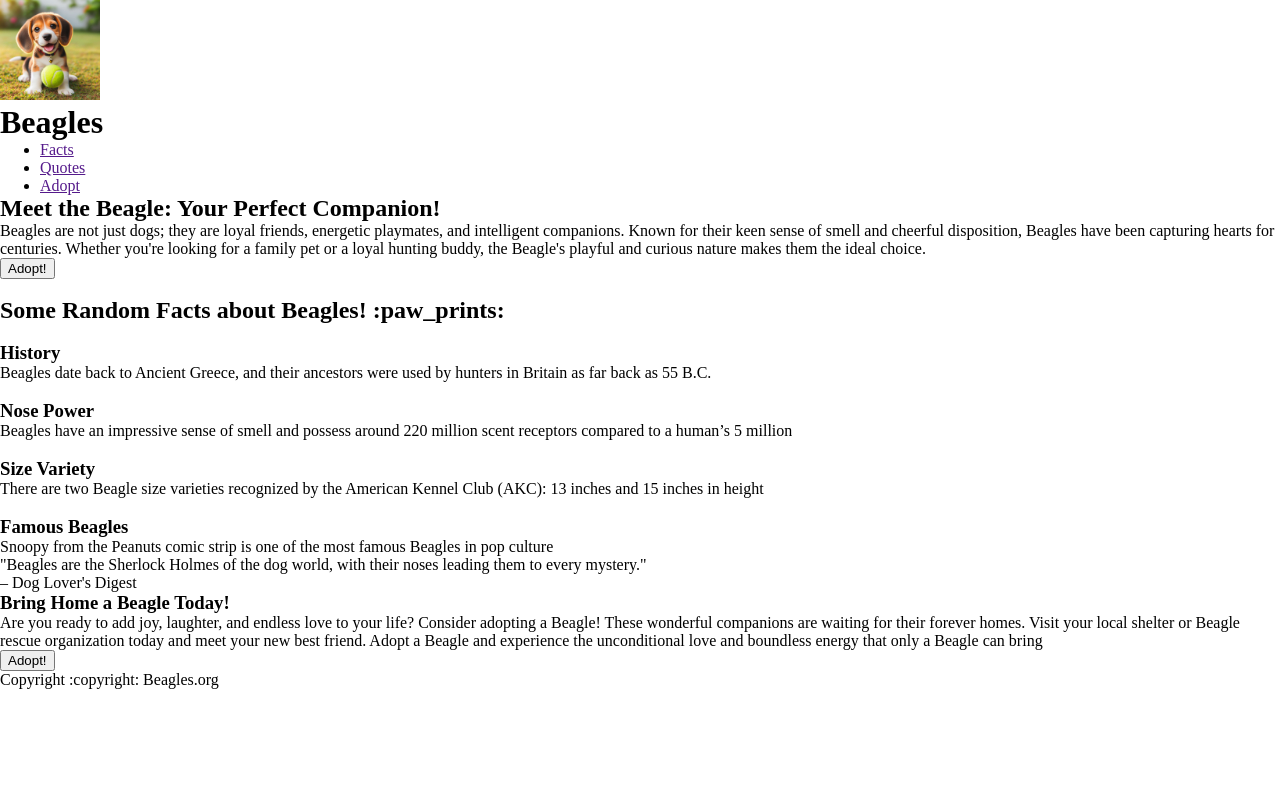
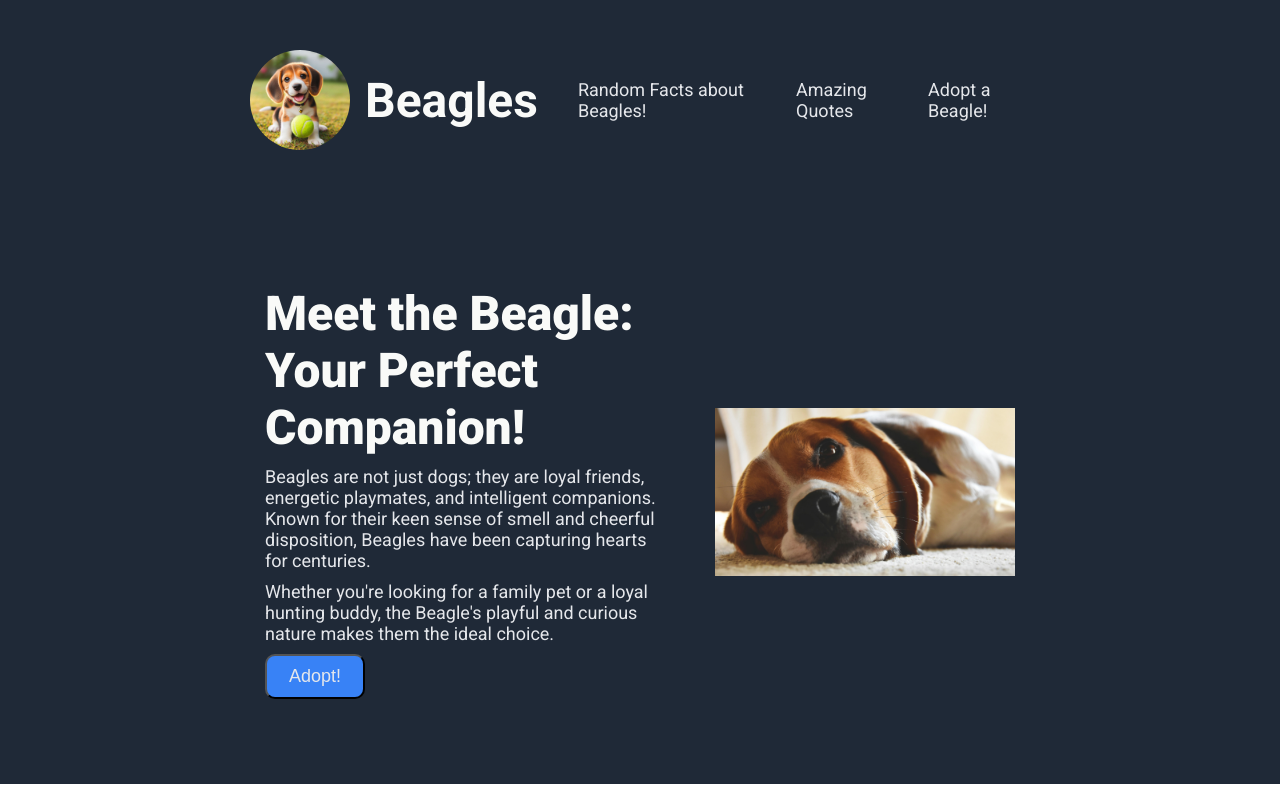
Before and after one commit to valonsocg/foundations-landing-page, a plain HTML site: page index.html in a window 1280 px wide. Shown: the top 800 px of the page. Drawn offline with Linux system fonts and the light colour scheme.

Commit message:
Add images, complete html and css

```diff
--- a/index.html
+++ b/index.html
@@ -4,56 +4,77 @@
     <meta charset="UTF-8">
     <meta name="viewport" content="width=device-width, initial-scale=1.0">
     <link rel="stylesheet" href="styles.css">
+    <link rel="preconnect" href="https://fonts.googleapis.com">
+<link rel="preconnect" href="https://fonts.gstatic.com" crossorigin>
+<link href="https://fonts.googleapis.com/css2?family=Roboto:ital,wght@0,100;0,300;0,400;0,500;0,700;0,900;1,100;1,300;1,400;1,500;1,700;1,900&display=swap" rel="stylesheet">
     <title>Foundation Landing Page - The Odin Project</title>
 </head>
 <body>
     <header>
-        <img class="logo" src="./assets/beagle.jpeg" alt="beagle playing">
-        <h1>Beagles</h1>
-        <ul>
-            <li><a href="">Facts</a></li>
-            <li><a href="">Quotes</a></li>
-            <li><a href="">Adopt</a></li>
+        <div class="logo-container">
+            <img class="logo" src="./assets/beagle.jpeg" alt="beagle playing">
+            <h1>Beagles</h1>
+
+        </div>
+        <ul class="right-links">
+            <li><a href="#facts">Random Facts about Beagles!</a></li>
+            <li><a href="#quote">Amazing Quotes</a></li>
+            <li><a href="#call">Adopt a Beagle!</a></li>
         </ul>
     </header>
-    <section>
-        <div>
+    <section class="section-hero" id="hero">
+        <div class="hero-content">
             <h2>Meet the Beagle: Your Perfect Companion!</h2>
-            <p>Beagles are not just dogs; they are loyal friends, energetic playmates, and intelligent companions. Known for their keen sense of smell and cheerful disposition, Beagles have been capturing hearts for centuries. Whether you're looking for a family pet or a loyal hunting buddy, the Beagle's playful and curious nature makes them the ideal choice.</p>
+            <p>
+                Beagles are not just dogs; they are loyal friends, energetic playmates, and intelligent companions. Known for their keen sense of smell and cheerful disposition, Beagles have been capturing hearts for centuries. </p>
+            <p>
+                Whether you're looking for a family pet or a loyal hunting buddy, the Beagle's playful and curious nature makes them the ideal choice.
+            </p>
             <button>Adopt!</button>
         </div>
-        <img src="" alt="">
+        <img src="./assets/beagle4.jpg" alt="beagle resting">
     </section>
-    <section>
-        <h2>Some Random Facts about Beagles! :paw_prints: </h2>
-        <div>
-            <img src="" alt="">
-            <h3>History</h3>
-            <p>Beagles date back to Ancient Greece, and their ancestors were used by hunters in Britain as far back as 55 B.C.</p>
-            <img src="" alt="">
+    <section class="section-facts" id="facts">
+        <h2>Some Random Facts about Beagles! 🐾 </h2>
+        <ul class="facts-list">
+            <li>
+                <img src="./assets/beagle1.jpg" alt="beagle playing">
+                <h3>History</h3>
+                <p>Beagles date back to Ancient Greece, and their ancestors were used by hunters in Britain as far back as 55 B.C.</p>
+            </li>
+            <li>
+                <img src="./assets/beagle2.jpg" alt="beagle camping">
             <h3>Nose Power</h3>
             <p>Beagles have an impressive sense of smell and possess around 220 million scent receptors compared to a human’s 5 million</p>
-            <img src="" alt="">
+            </li>
+            <li>
+                <img src="./assets/beagle3.jpg" alt="beagle with his owner">
             <h3>Size Variety</h3>
             <p>There are two Beagle size varieties recognized by the American Kennel Club (AKC): 13 inches and 15 inches in height</p>
-            <img src="" alt="">
+            </li>
+            <li>
+                <img src="./assets/beagle5.jpg" alt="beagle pup">
             <h3>Famous Beagles</h3>
             <p>Snoopy from the Peanuts comic strip is one of the most famous Beagles in pop culture</p>
-        </div>
+            </li>
+        </ul>
     </section>
-    <section>
-        <p>"Beagles are the Sherlock Holmes of the dog world, with their noses leading them to every mystery."</p>
-        <p>– Dog Lover's Digest</p>
+    <section class="section-quote" id="quote">
+        <blockquote>
+            <p>"Beagles are the Sherlock Holmes of the dog world, with their noses leading them to every mystery."</q>
+            <footer>– Dog Lover's Digest</footer>
+        </blockquote>
+
     </section>
-    <section>
-        <div>
+    <section class="section-call-to-action" id="call">
+        <div call-content>
             <h3>Bring Home a Beagle Today!</h3>
             <p>Are you ready to add joy, laughter, and endless love to your life? Consider adopting a Beagle! These wonderful companions are waiting for their forever homes. Visit your local shelter or Beagle rescue organization today and meet your new best friend. Adopt a Beagle and experience the unconditional love and boundless energy that only a Beagle can bring</p>
         </div>
         <button>Adopt!</button>
     </section>
-    <footer>
-        <p>Copyright :copyright: Beagles.org </p>
+    <footer class="footer">
+        <p>Copyright ©️ Beagles.org </p>
     </footer>
 </body>
 </html>
--- a/styles.css
+++ b/styles.css
@@ -6,7 +6,186 @@
     margin: 0;
 }
 
+
+
+ul {
+    list-style: none;
+}
+
+a {
+    text-decoration: none;
+    margin: 0;
+    padding: 0;
+}
+
+img {
+    width: 300px;
+    height: auto;
+}
+
+body {
+    display: flex;
+    flex-direction: column;
+    font-family: "Roboto", sans-serif;
+    font-weight: 400;
+}
+
+header {
+    display: flex;
+    justify-content: space-between;
+    padding: 50px;
+    background-color: #1F2937;
+}
+
+.logo-container {
+    display: flex;
+    align-items: center;
+    font-size: 24px;
+    color: #F9FAF8;
+    margin-left: 200px;
+}
+
 .logo {
     width: 100px;
     height: auto;
+    border-radius: 50%;
+    margin-right: 15px;
 }
+
+.right-links {
+    display: flex;
+    gap: 25px;
+    align-items: center;
+    margin-right: 200px;
+
+}
+
+.right-links a {
+    font-size: 18px;
+    color: #e5e7eb;
+}
+
+
+.section-hero {
+    display: flex;
+    justify-content: center;
+    align-items: center;
+    background-color: #1F2937;
+    gap: 50px;
+}
+
+.hero-content {
+    display: flex;
+    flex-direction: column;
+    justify-content: center;
+    width: 400px;
+    gap: 10px;
+    margin: 85px 0px;
+}
+
+.hero-content > h2 {
+    color: #F9FAF8;
+    font-size: 48px;
+    font-weight: 900;
+}
+
+.hero-content > p {
+    font-size: 18px;
+    color: #e5e7eb;
+}
+
+.hero-content > button {
+    background-color: #3882f6;
+    font-size: 18px;
+    color: #e5e7eb;
+    padding: 10px 20px;
+    width: 100px;
+    border-radius: 10px;
+    font-weight: 500;
+    cursor: pointer;
+}
+
+.section-facts {
+    display: flex;
+    flex-direction: column;
+    align-items: center;
+    margin: 40px;
+}
+
+.facts-list {
+    display: flex;
+    flex-wrap: wrap;
+    align-items: first baseline;
+    justify-content: center;
+    gap: 15px;
+
+}
+
+.facts-list li {
+    max-width: 300px;
+    padding: 1rem;
+    text-align: center;
+}
+
+.facts-list img {
+    border-radius: 10px;
+    border: 4px solid #3883f6;
+}
+
+h2 {
+    font-size: 36px;
+    font-weight: 900;
+    color: #1f2937;
+}
+
+.section-quote {
+    display: flex;
+    background-color: #e5e7eb;
+    padding: 100px 0px;
+    justify-content: center;
+}
+
+blockquote {
+    text-align: center;
+    font-size: 36px;
+    font-style: italic;
+    color: #1f2937;
+    width: 600px;
+    font-weight: 200;
+}
+
+blockquote footer {
+    margin-top: 15px;
+    text-align: right;
+    font-weight: 600;
+    font-size: 20px;
+}
+
+.section-call-to-action {
+    display: flex;
+    margin: 50px auto;
+    align-items: center;
+    width: 800px;
+    padding: 50px 100px;
+    background-color: #3882f6;
+    color: #e5e7eb;
+    gap: 30px;
+}
+
+.section-call-to-action > button {
+    padding: 5px 30px;
+    background-color: #3882f6;
+    color: #e5e7eb;
+    border: 1px solid #e5e7eb;
+    border-radius: 3px;
+    font-weight: 600;
+}
+
+.footer {
+    display: flex;
+    background-color: #1F2937;
+    padding: 30px;
+    align-items: center;
+    justify-content: center;
+    color: #F9FAF8;
+}
```
Also changed, not shown: 1 other file.
